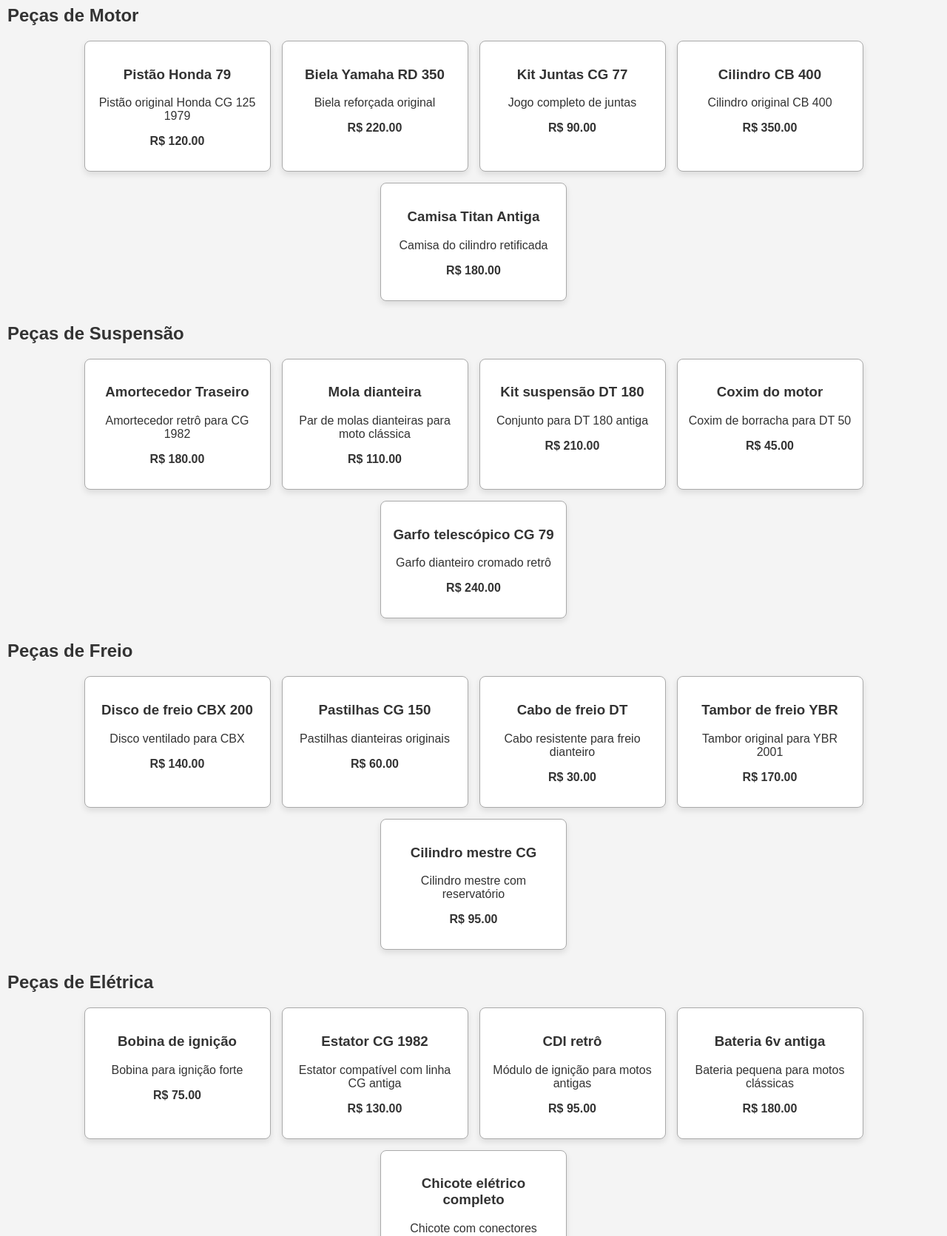
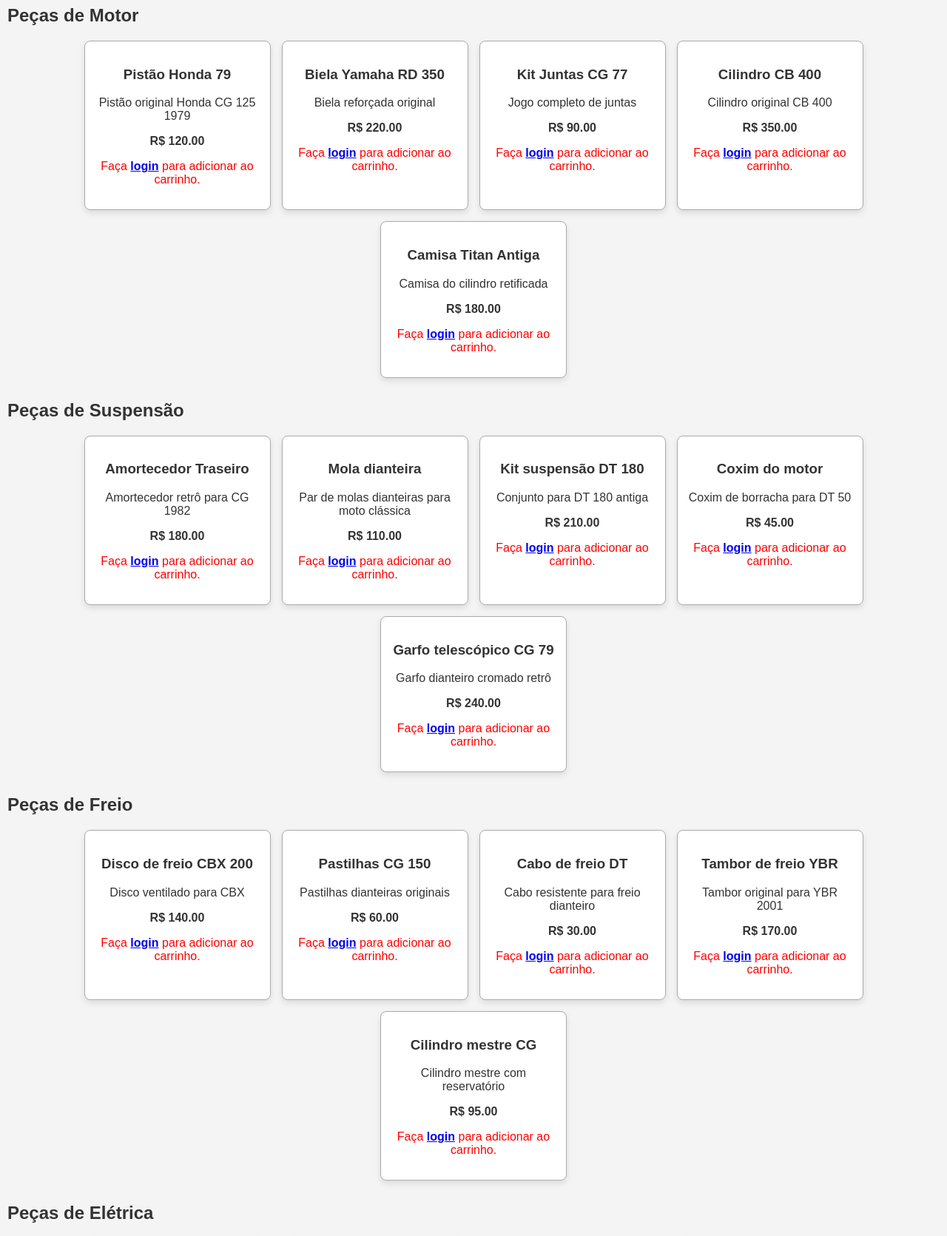
Before and after one commit to Amarildop1/ProjetoPratico4, a PHP site: page /produtos.php in a window 1280 px wide. Shown: the part 187-1858 px from the top of the page at 74% size. Run offline with PHP 8.4, Linux system fonts and the light colour scheme; data comes from the database, SQL or seed files in the repository.

Commit message:
Ajustando exibição de título e pedido de login na página produtos

```diff
--- a/SistemaOficinaLoja/produtos.php
+++ b/SistemaOficinaLoja/produtos.php
@@ -1,15 +1,50 @@
+<?php
+    if (session_status() === PHP_SESSION_NONE) {
+        session_start();
+    }
+?>
+
 <?php
     include('includes/header.php');
+?>
+
+<?php
     include('db/conexao.php');
+
+
+    if ($_SERVER['REQUEST_METHOD'] === 'POST' && isset($_POST['produto_id'])) {
+        $produto_id = (int)$_POST['produto_id'];
+        if (!isset($_SESSION['carrinho'])) {
+            $_SESSION['carrinho'] = [];
+        }
+        if (!in_array($produto_id, $_SESSION['carrinho'])) {
+            $_SESSION['carrinho'][] = $produto_id;
+            $msg = "Produto adicionado ao carrinho!";
+        } else {
+            $msg = "Produto já está no carrinho.";
+        }
+    }
+
+
+    // Se usuário NÃO está logado, salva a página atual para redirecionar depois
+    if (!isset($_SESSION['cliente_id'])) {
+        // Salva a URL atual (produtos.php)
+        $_SESSION['redirect_after_login'] = $_SERVER['REQUEST_URI'];
+    }
+
 ?>
+
 
 <h1 class="titulo-center">Nossos Produtos</h1>
 
+<?php if (isset($msg)): ?>
+    <p style="color: green; text-align: center;"><?= htmlspecialchars($msg) ?></p>
+<?php endif; ?>
+
 <?php
     $linhas = ["Motor", "Suspensão", "Freio", "Elétrica", "Carenagem"];
-
     foreach ($linhas as $linha) {
-    echo "<h2>Peças de $linha</h2><div class='produtos'>";
+        echo "<h2>Peças de $linha</h2> <div class='produtos'>";
 
         $query = "SELECT * FROM produtos WHERE linha = '$linha' LIMIT 5";
         $resultado = mysqli_query($conexao, $query);
@@ -19,12 +54,28 @@
                     <div class='card'>
                         <h3>{$produto['nome']}</h3>
                         <p>{$produto['descricao']}</p>
-                <p><strong>R$ {$produto['preco']}</strong></p>
-            </div>";
+                        <p><strong>R$ {$produto['preco']}</strong></p>";
+
+                if (isset($_SESSION['cliente_id'])) {
+                    echo "
+                        <form method='POST' action='carrinho.php'>
+                            <input type='hidden' name='acao' value='adicionar'>
+                            <input type='hidden' name='id' value='{$produto['id']}'>
+                            <input type='hidden' name='nome' value='" . htmlspecialchars($produto['nome']) . "'>
+                            <input type='hidden' name='preco' value='{$produto['preco']}'>
+                            <input type='hidden' name='quantidade' value='1'>
+                            <input type='submit' value='Adicionar ao Carrinho'>
+                        </form>";
+                } else {
+                    echo "<p style='color: red;'>Faça <a href='login.php' style='font-weight: 700;'>login</a> para adicionar ao carrinho.</p>";
                 }
 
                 echo "</div>";
-}
+        } /* Final while */
+
+        echo "</div>";
+    } /* Final foreach */
 ?>
 
+
 <?php include('includes/footer.php'); ?>
```
Also changed, not shown: SistemaOficinaLoja/servicos.php (+5 -4 lines). Lines whose indentation alone changed are shown as unchanged.
